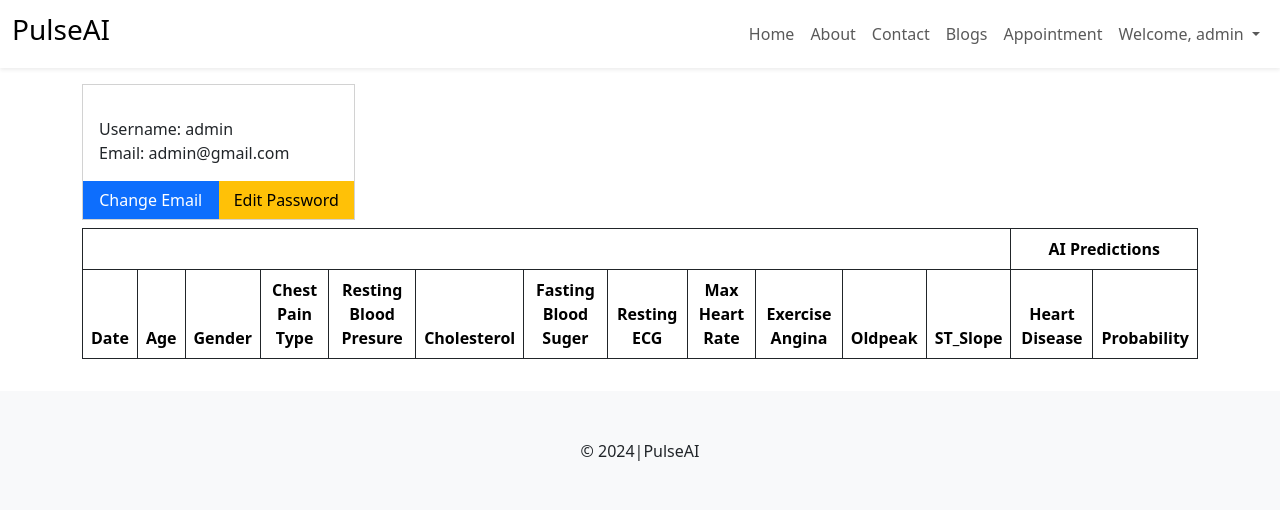
After one commit to Antaryami-Sahoo83/Pulse_AI, a Django app: page /patient/profile/ in a window 1280 px wide. The commit adds this page. Shown: the top 510 px of the page. Run offline with Django 5.2, Linux system fonts and the light colour scheme; a user stored in the database is signed in; data comes from the database, SQL or seed files in the repository; both versions use the stored data as it was after the commit; lists and menus that the app fills with data are empty; some libraries are stand-ins or nearby versions.

Commit message:
Profile page added and Also Patient Model for Admin Created

```diff
--- a/pulseai/patient/urls.py
+++ b/pulseai/patient/urls.py
@@ -11,4 +11,5 @@ urlpatterns = [
       path("appointment/", views.appointment, name="appointment"),
       path("delete_appointment/<int:aid>/", views.delete_appointment, name="delete_appointment"),
       path("update_appointment/<int:aid>/", views.update_appointment, name="update_appointment"),
+      path("profile/", views.profile, name="profile"),
 ]
--- a/pulseai/patient/views.py
+++ b/pulseai/patient/views.py
@@ -4,12 +4,14 @@ from django.contrib.auth.models import User
 from django.contrib.auth import authenticate, login, logout
 from django.contrib.auth.decorators import login_required
 from django.utils import timezone
-from datetime import datetime
+from datetime import datetime, timedelta
+import re # For Mobile Number
+
 
 # from django.contrib.auth.forms import UserCreationForm
 # from patient.form import BlogForm, CustomUserCreationForm
 
-from patient.models import HeartVital, Appointment
+from patient.models import HeartVital, Appointment, Visit, Patient
 from patient.form import HeartVitalForm
 from patient.predict import predict_heart_disease
 
@@ -31,7 +33,19 @@ def signup(request):
             email = request.POST.get("email")
             pwd = request.POST.get("pass")
 
-            if User.objects.filter(username=un).exists():
+            if not fn or not ln or not un or not email or not pwd:
+                  messages.error(request, "All fields are required.")
+            # Validate email format
+            elif not re.match(r"[^@]+@[^@]+\.[^@]+", email):
+                  messages.error(request, "Invalid email format.")
+            # Validate username is alphanumeric and between 3 and 30 characters
+            elif not re.match(r"^[a-zA-Z0-9]{3,30}$", un):
+                  messages.error(request, "Username must be alphanumeric and between 3 and 30 characters.")
+            # Validate password strength (minimum 8 characters, at least one letter and one number)
+            elif len(pwd) < 8 or not re.search(r"[A-Za-z]", pwd) or not re.search(r"[0-9]", pwd):
+                  messages.error(request, "Password must be at least 8 characters long and contain both letters and numbers.")
+            # Check if username already exists
+            elif User.objects.filter(username=un).exists():
                   messages.error(request, "Username is already taken")
             elif User.objects.filter(email=email).exists():
                   messages.error(request, "Email is already taken")
@@ -48,15 +62,20 @@ def signin(request):
             username = request.POST.get("u_name")
             password = request.POST.get("pass")
 
-            user = authenticate(request, username=username, password=password)
+            # Validate that no fields are empty
+            if not username or not password:
+                  messages.error(request, "Both username and password are required.")
+            # Validate username format
+            elif not re.match(r"^[a-zA-Z0-9]{3,30}$", username):
+                  messages.error(request, "Invalid username format.")
+            else:
+                  user = authenticate(request, username=username, password=password)
 
-            if user is None:
-                  messages.error(request, "Invalid Username or Password")
-            else:
-                  login(request, user)
-                  # return render(request, 'blog/index.html')
-                  return redirect('home')
-
+                  if user is None:
+                        messages.error(request, "Invalid Username or Password")
+                  else:
+                        login(request, user)
+                        return redirect('home')
       return render(request, 'patient/signin.html')
 
 def signout(request):
@@ -104,7 +123,17 @@ def appointment(request):
             date = request.POST.get("date")
             note = request.POST.get("note")
 
-            if Appointment.objects.filter(user=request.user, date=date).exists():
+            selected_date = datetime.strptime(date, "%Y-%m-%d").date()
+            current_date = datetime.now().date()
+            max_date = current_date + timedelta(days=7)
+
+            if not re.fullmatch(r'\d{10}', mobile):
+                  messages.error(request, "Mobile number must be exactly 10 digits.")
+            elif selected_date < current_date:
+                  messages.error(request, "You cannot choose a past date for the appointment.")
+            elif selected_date > max_date:
+                  messages.error(request, "You can only book an appointment within the next 7 days.")
+            elif Appointment.objects.filter(user=request.user, date=date).exists():
                   messages.error(request, f"Appointment for {date} is already done")
             elif Appointment.objects.filter(date=date).count() >= 20:
                   messages.error(request, f"All the slots of {date} is already booked")
@@ -125,7 +154,17 @@ def update_appointment(request, aid):
             date = request.POST.get("date")
             note = request.POST.get("note")
 
-            if Appointment.objects.filter(user=request.user, date=date).exclude(id=aid).exists():
+            selected_date = datetime.strptime(date, "%Y-%m-%d").date()
+            current_date = datetime.now().date()
+            max_date = current_date + timedelta(days=7)
+
+            if not re.fullmatch(r'\d{10}', mobile):
+                  messages.error(request, "Mobile number must be exactly 10 digits.")
+            elif selected_date < current_date:
+                  messages.error(request, "You cannot choose a past date for the appointment.")
+            elif selected_date > max_date:
+                  messages.error(request, "You can only book an appointment within the next 7 days.")
+            elif Appointment.objects.filter(user=request.user, date=date).exclude(id=aid).exists():
                   messages.error(request, f"Appointment for {date} is already done")
             else:
                   appointment = Appointment(id=aid, user=request.user, mobile=mobile, date=date, note=note)
@@ -147,3 +186,16 @@ def delete_appointment(request, aid):
             messages.error(request, "Something Went Woring")
 
       return redirect('appointment')
+
+def profile(request):
+      heart_vitals = HeartVital.objects.filter(user=request.user)
+      visits = {}
+      if Patient.objects.filter(patient=request.user).exists():
+            patient = Patient.objects.get(patient=request.user)
+            visits = Visit.objects.filter(patient=patient)
+
+      context = {
+            'heart_vitals': heart_vitals,
+            'visits': visits
+      }
+      return render(request, 'patient/profile.html', context)
--- a/pulseai/pulseai/settings.py
+++ b/pulseai/pulseai/settings.py
@@ -104,7 +104,7 @@ AUTH_PASSWORD_VALIDATORS = [
 
 LANGUAGE_CODE = "en-us"
 
-TIME_ZONE = "UTC"
+TIME_ZONE = "Asia/Kolkata"
 
 USE_I18N = True
 
--- a/pulseai/templates/blog/index.html
+++ b/pulseai/templates/blog/index.html
@@ -1,5 +1,5 @@
 {% extends "layout.html" %} {% load static %} {% block content %}
-<div class="container">
+<div class="container my-5">
   <div class="row g-2">
     <div class="col-md-7 hero-text">
       <h1 class="display-5 fw-semibold mb-1">
@@ -16,10 +16,10 @@
         <li>Direct Access to Cardiologists</li>
         <li>Manage Your Health</li>
       </ul>
-      <a href="" class="btn btn-outline-dark rounded-0">Take a test</a>
+      <a href="{% url 'take_a_test' %}" class="btn btn-outline-dark rounded-0">Take a test</a>
     </div>
     <div class="col-md-5 d-none d-md-block">
-      <img src="{% static "images/hero-img.jpg" %}" class="img-fluid h-100" />
+      <img src="{% static 'images/hero-img.jpg' %}" class="img-fluid h-100" />
     </div>
   </div>
 </div>
--- a/pulseai/templates/layout.html
+++ b/pulseai/templates/layout.html
@@ -13,7 +13,7 @@
   <body>
     <nav class="navbar navbar-expand-lg mb-1 shadow-sm">
       <div class="container-fluid">
-        <a class="navbar-brand" href="#">
+        <a class="navbar-brand" href="{% url 'home' %}">
           <h3>PulseAI</h3>
         </a>
         <button
@@ -51,7 +51,7 @@
                 </a>
                 <ul class="dropdown-menu">
                   <li><a class="dropdown-item" href="{% url 'take_a_test' %}">Take a test</a></li>
-                  <li><a class="dropdown-item" href="#">Profie</a></li>
+                  <li><a class="dropdown-item" href="{% url 'profile' %}">Profie</a></li>
                   <li><hr class="dropdown-divider"></li>
                   <li><a class="dropdown-item" href="{% url 'signout' %}">Logout</a></li>
                 </ul>
--- /dev/null
+++ b/pulseai/templates/patient/profile.html
@@ -0,0 +1,83 @@
+{% extends "layout.html" %}
+
+{% block content %}
+<div class="container my-3">
+      <div class="row g-2">
+            <div class="col-md-3">
+                  <div class="card rounded-0">
+                  <div class="card-body">
+                        <p class="lead fw-bold">{{user.first_name}} {{user.last_name}}</p>
+                        <p class="mb-0">Username: {{user.username}}</p>
+                        <p class="mb-0">Email: {{user.email}}</p>
+                  </div>
+                  <div class="d-flex">
+                        <a href="" class="btn btn-primary w-50 rounded-0">Change Email</a>
+                        <a href="" class="btn btn-warning w-50 rounded-0">Edit Password</a>
+                  </div>
+                  </div>
+            </div>
+            <div class="col-md-9 d-flex flex-wrap gap-2">
+                  {% for visit in visits %}
+                  <div class="card">
+                  <div class="card-header bg-dark text-white text-center">
+                        {{visit.created_at}}
+                  </div>
+                  <div class="card-body">
+                        {{visit.diagnosis|safe}}
+                  </div>
+                  </div>
+                  {% endfor %}
+            </div>
+      </div>
+      <div class="row my-2">
+            <div class="col-md-12">
+                  <div class="table-responsive">
+                  <table class="table table-striped table-bordered border-dark text-center">
+                        <thead>
+                              <tr>
+                              <th colspan="12"></th>
+                              <th colspan="2">AI Predictions</th>
+                              </tr>
+                              <tr>
+                              <th>Date</th>
+                              <th>Age</th>
+                              <th>Gender</th>
+                              <th>Chest Pain Type</th>
+                              <th>Resting Blood Presure</th>
+                              <th>Cholesterol</th>
+                              <th>Fasting Blood Suger</th>
+                              <th>Resting ECG</th>
+                              <th>Max Heart Rate</th>
+                              <th>Exercise Angina</th>
+                              <th>Oldpeak</th>
+                              <th>ST_Slope</th>
+                              <th>Heart Disease</th>
+                              <th>Probability</th>
+                              </tr>
+                        </thead>
+                        <tbody>
+                              {% for hv in heart_vitals  %}
+                              <tr>
+                              <td>{{hv.created_at}}</td>
+                              <td>{{hv.Age}}</td>
+                              <td>{{hv.Sex}}</td>
+                              <td>{{hv.ChestPainType}}</td>
+                              <td>{{hv.RestingBP}}</td>
+                              <td>{{hv.Cholesterol}}</td>
+                              <td>{{hv.FastingBS}}</td>
+                              <td>{{hv.RestingECG}}</td>
+                              <td>{{hv.MaxHR}}</td>
+                              <td>{{hv.ExerciseAngina}}</td>
+                              <td>{{hv.Oldpeak}}</td>
+                              <td>{{hv.ST_Slope}}</td>
+                              <td>{{hv.heart_disease}}</td>
+                              <td>{{hv.prediction_probability}}</td>
+                              </tr>
+                              {% endfor %}
+                        </tbody>
+                  </table>
+                  </div>
+            </div>
+      </div>
+</div>
+{% endblock %}
```
Also changed, not shown: pulseai/patient/admin.py (+20 -2 lines), pulseai/patient/models.py (+19 -0 lines), pulseai/templates/admin/base_site.html (added, +20 -0 lines), pulseai/db.sqlite3, pulseai/patient/migrations/0004_patient.py (added), pulseai/patient/migrations/0005_visit.py (added).
